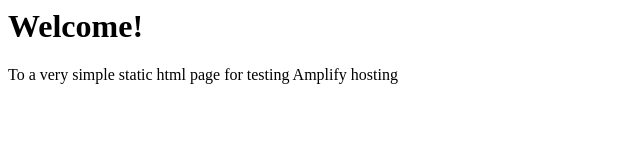
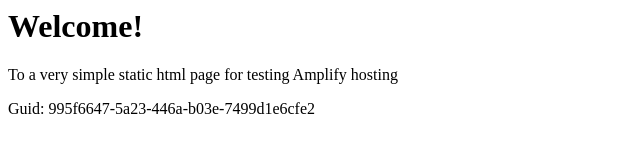
Before and after one commit to aws-aemilia-pdx/Github-PR-Commit-Integration-Test-DoNotTouch-Gith-OKSLNVO2-v1-preprod-us-west-2, a website: page src/index.html in a window 1280 px wide. Shown: the whole page, without its empty margins (0-640 px from the left). Drawn offline with Linux system fonts and the light colour scheme.

Commit message:
commit from integ tests

```diff
--- a/src/index.html
+++ b/src/index.html
@@ -1,3 +1,5 @@
+
+
 <html lang="en">
 
 <head>
@@ -10,6 +12,6 @@
 <body>
     <h1>Welcome!</h1>
     <p>To a very simple static html page for testing Amplify hosting</p>
-</body>
+    <p>Guid: 995f6647-5a23-446a-b03e-7499d1e6cfe2</p></body>
 
 </html>
```
